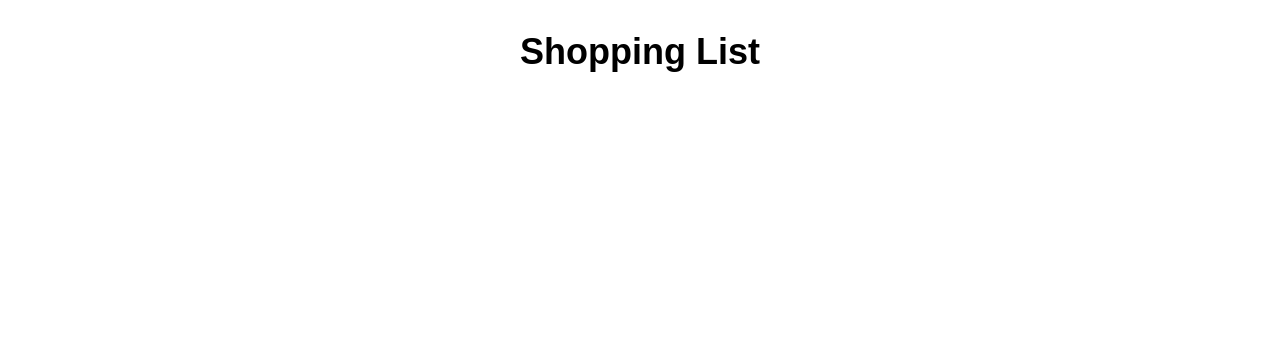
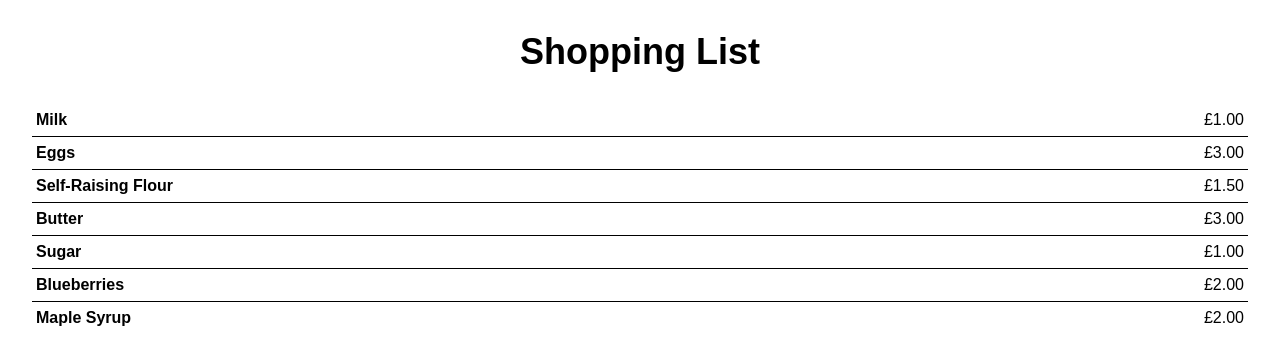
Before and after one commit to lou-heriz/shopping-list, a Next.js app: page / in a window 1280 px wide. Shown: the top 364 px of the page. Built offline with nearby package versions, Linux system fonts and the light colour scheme.

Commit message:
SL-1 Add example items to shopping list

```diff
--- /dev/null
+++ b/app/components/ShoppingItem.tsx
@@ -0,0 +1,13 @@
+'use client';
+import { ShoppingItemType } from "../types";
+
+export default function ShoppingItem({ item }: { item: ShoppingItemType }) {
+    return (
+        <li className="flex items-center justify-between p-1 border-b last:border-b-0">
+            <div className="flex items-center gap-3 w-full justify-between flex-1">
+                <span className="font-semibold">{item.name}</span>
+                <span className="font-medium">£{item.price.toFixed(2)}</span>
+            </div>
+        </li>
+    );
+}
--- /dev/null
+++ b/app/components/ShoppingList.tsx
@@ -0,0 +1,27 @@
+'use client';
+import ShoppingItem from "./ShoppingItem";
+import { ShoppingItemType } from "../types";
+
+export default function ShoppingList() {
+
+    const items: ShoppingItemType[] = [
+        { id: "0", name: "Milk", price: 1 },
+        { id: "1", name: "Eggs", price: 3 },
+        { id: "2", name: "Self-Raising Flour", price: 1.5 },
+        { id: "3", name: "Butter", price: 3 },
+        { id: "4", name: "Sugar", price: 1 },
+        { id: "5", name: "Blueberries", price: 2 },
+        { id: "6", name: "Maple Syrup", price: 2 },
+    ];
+
+    return (
+        <>
+            <h1 className="text-4xl font-bold pb-8 text-center">Shopping List</h1>
+            <ul aria-label="Shopping List">
+                {items.map(item => (
+                    <ShoppingItem key={item.id} item={item} />
+                ))}
+            </ul>
+        </>
+    );
+}
--- a/app/page.tsx
+++ b/app/page.tsx
@@ -1,7 +1,10 @@
+import ShoppingList from "./components/ShoppingList";
+
 export default function Home() {
+
   return (
     <main className="flex min-h-screen flex-col p-8">
-      <h1 className="text-4xl font-bold pb-8 text-center">Shopping List</h1>
+      <ShoppingList />
     </main>
   );
 }
--- /dev/null
+++ b/app/types.tsx
@@ -0,0 +1,5 @@
+export type ShoppingItemType = {
+    id: string;
+    name: string;
+    price: number;
+};
```
Also changed, not shown: 1 other file (tests, documents, lock files or other folders).
